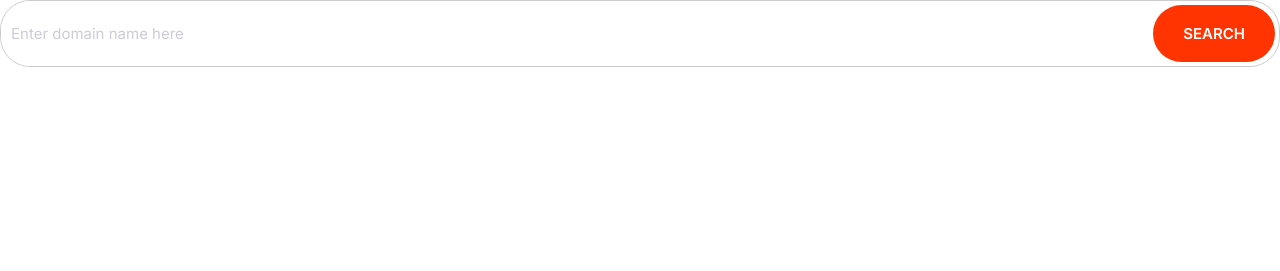
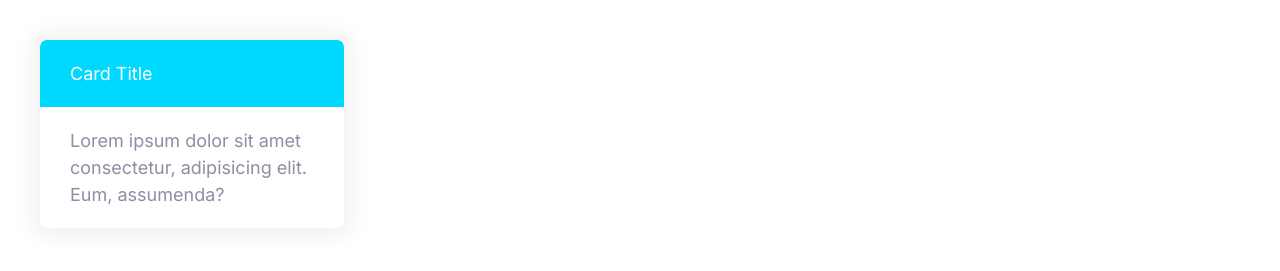
Before and after one commit to sanjaysah101/Moshify, a plain HTML site: page index.html in a window 1280 px wide. Drawn offline with Linux system fonts and the light colour scheme.

Commit message:
Build Card components

```diff
--- a/css/styles.css
+++ b/css/styles.css
@@ -272,3 +272,25 @@
         font-size: 1.5rem;
     }
 }
+
+/* Cards */
+.card {
+  border-radius: 7px;
+  box-shadow: 0 0 20px 10px #f3f3f3;
+  overflow: hidden;
+}
+
+.card__header,
+.card__body {
+  padding: 2rem 3rem;
+}
+
+.card--primary .card__header {
+  background: var(--color-primary);
+  color: #fff;
+}
+
+.card--secondary .card__header {
+  background: var(--color-secondary);
+  color: #fff;
+}
--- a/index.html
+++ b/index.html
@@ -14,9 +14,14 @@
     <link rel="stylesheet" href="css/styles.css" />
   </head>
   <body>
-    <div class="input-group">
-      <input type="text" class="input" placeholder="Enter domain name here" />
-      <button class="btn btn--accent">Search</button>
+    <div style="width: 30%; padding: 4rem">
+      <div class="card card--secondary">
+        <header class="card__header">Card Title</header>
+        <div class="card__body">
+          Lorem ipsum dolor sit amet consectetur, adipisicing elit. Eum,
+          assumenda?
+        </div>
+      </div>
     </div>
   </body>
 </html>
```
Also changed, not shown: components/cards.html (added, +8 -0 lines).
